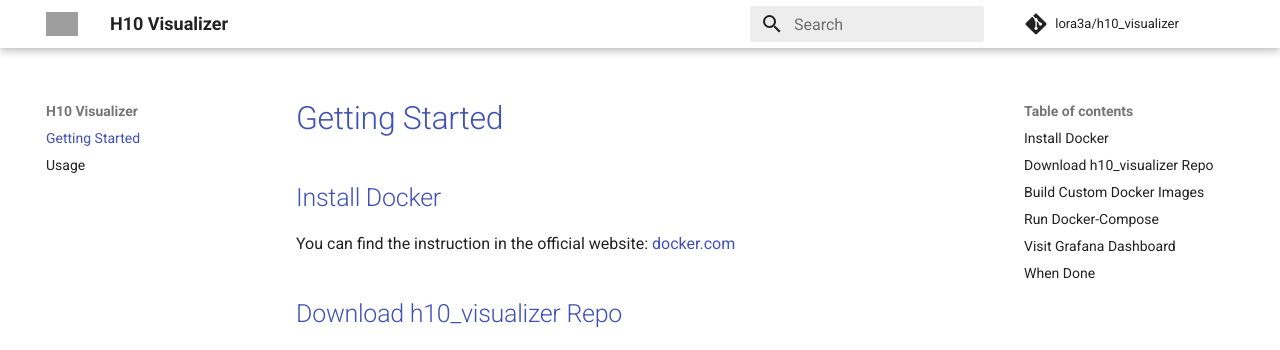
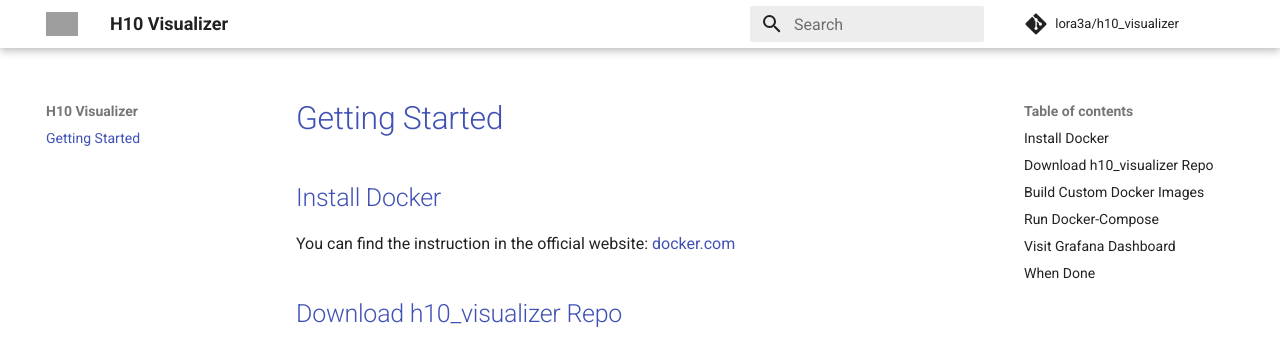
Before and after one commit to lora3a/h10_visualizer, an MkDocs documentation site: the page built from docs/getting_started.md, in a window 1280 px wide. Shown: the top 350 px of the page. Built offline with MkDocs 1.6.1 and Material for MkDocs 9.7.7, drawn with Linux system fonts in a browser that asks for light colours; comment, search, counter and statistics services are not loaded; grey boxes are pictures that could not be loaded.

Commit message:
docs: removed usage.md

```diff
--- a/mkdocs.yml
+++ b/mkdocs.yml
@@ -36,4 +36,3 @@ markdown_extensions:
 
 nav:
   - Getting Started: getting_started.md
-  - Usage: usage.md
```
